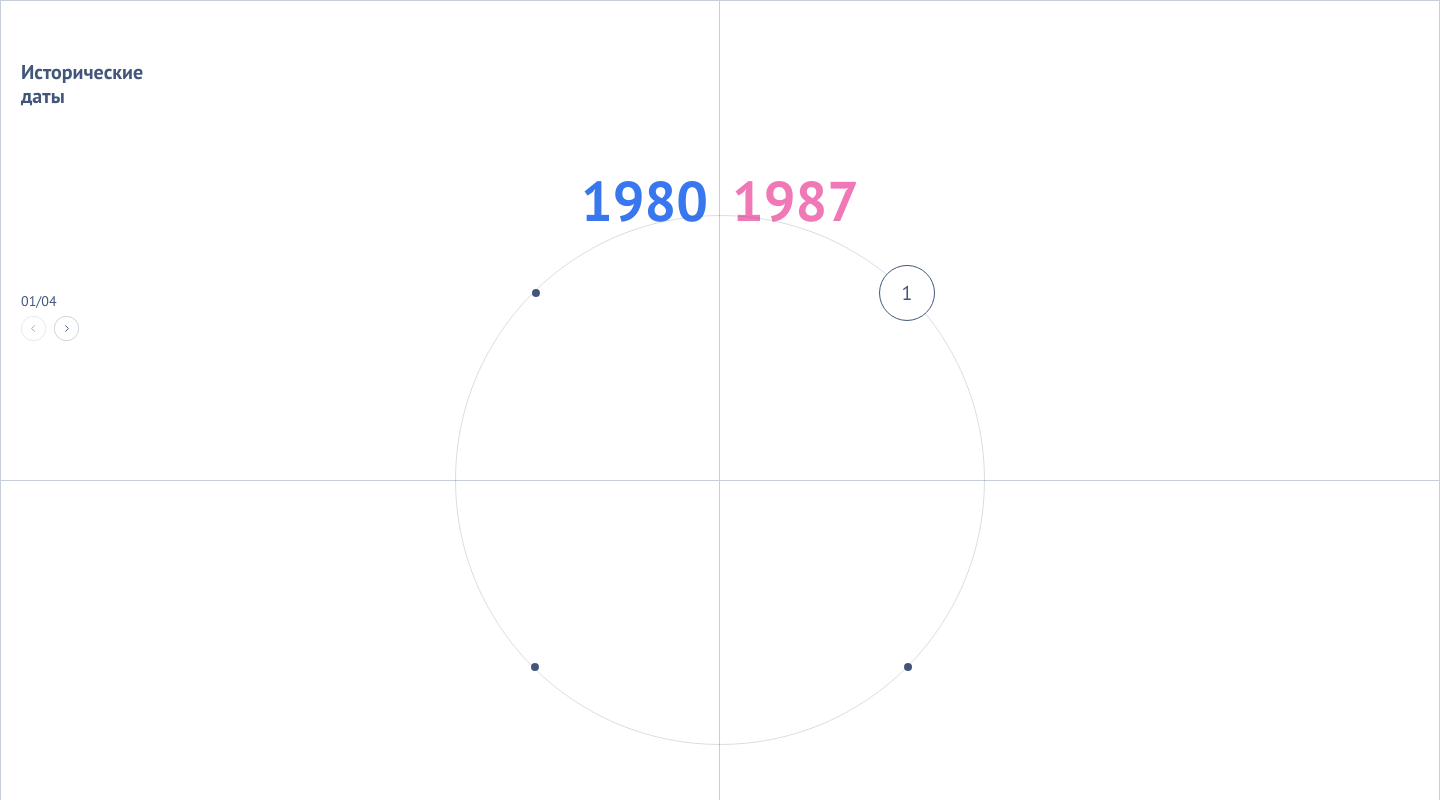
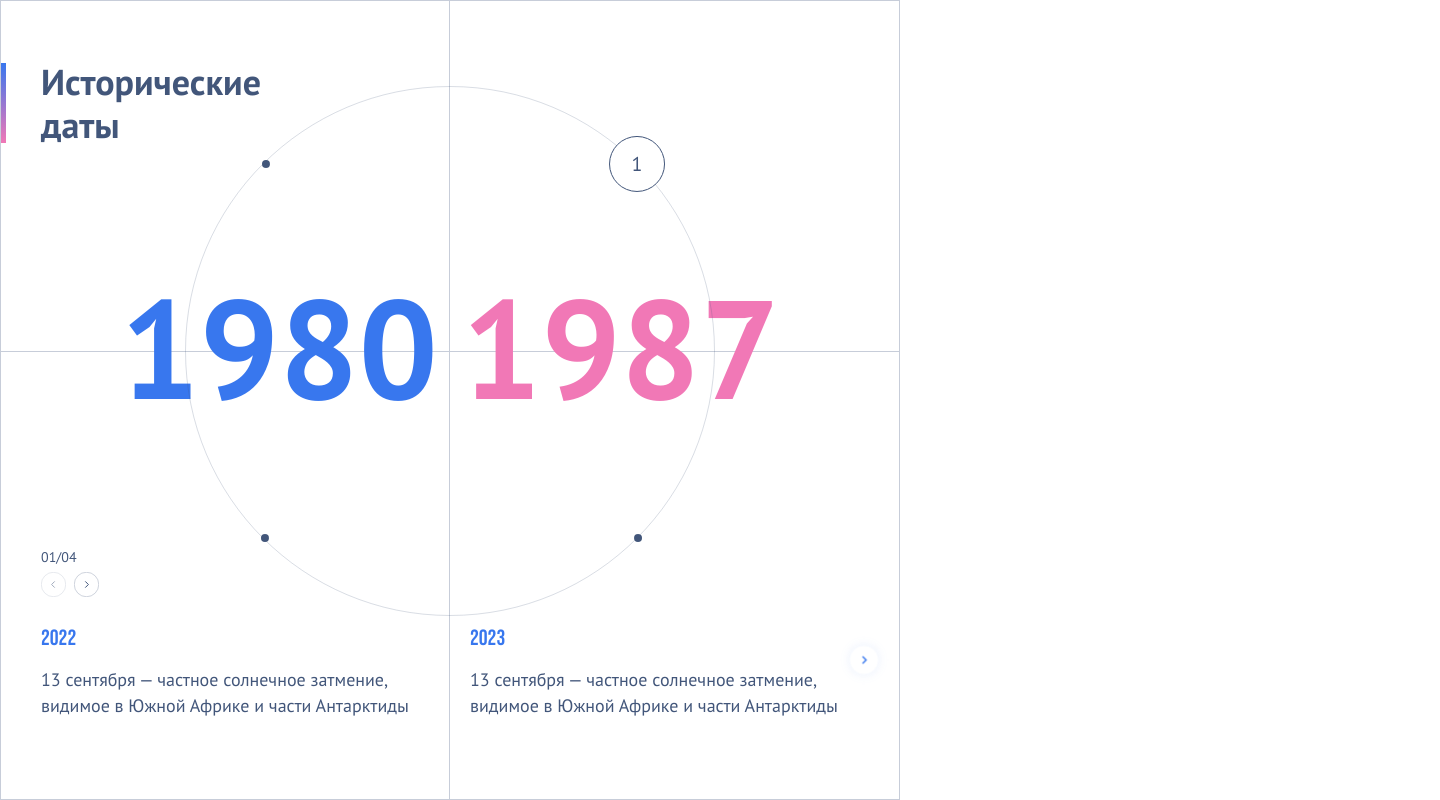
Before and after one commit to navi9000/only, a React app: page / in a window 1280 px wide. Shown: the top 800 px of the page, 1440 px wide, since content can reach past the window. Built offline with nearby package versions, Linux system fonts and the light colour scheme; a web font is replaced by a local one.

Commit message:
responsive

```diff
--- a/src/components/atoms/Button/Button.module.scss
+++ b/src/components/atoms/Button/Button.module.scss
@@ -20,7 +20,7 @@
       font-size: 20px;
       overflow: hidden;
 
-      @media (min-width: $sm) {
+      @media (min-width: $md) {
         opacity: 1;
         transform-origin: center center;
         height: 56px;
--- a/src/components/atoms/Typography/Typography.module.scss
+++ b/src/components/atoms/Typography/Typography.module.scss
@@ -16,6 +16,14 @@
       font-family: var(--font-secondary);
       font-size: 16px;
 
+      @media (min-width: $sm) {
+        font-size: 18px;
+      }
+
+      @media (min-width: $md) {
+        font-size: 22px;
+      }
+
       @media (min-width: $lg) {
         font-size: 25px;
       }
@@ -25,18 +33,36 @@
   &_size {
     &normal {
       font-size: 14px;
+      @media (min-width: $sm) {
+        font-size: 16px;
+      }
+      @media (min-width: $md) {
+        font-size: 18px;
+      }
       @media (min-width: $lg) {
         font-size: 20px;
       }
     }
     &large {
       font-size: 20px;
+      @media (min-width: $sm) {
+        font-size: 28px;
+      }
+      @media (min-width: $md) {
+        font-size: 36px;
+      }
       @media (min-width: $lg) {
         font-size: 56px;
       }
     }
     &huge {
       font-size: 56px;
+      @media (min-width: $sm) {
+        font-size: 80px;
+      }
+      @media (min-width: $md) {
+        font-size: 140px;
+      }
       @media (min-width: $lg) {
         font-size: 200px;
       }
--- a/src/components/molecules/PageSelectorButton/PageSelectorButton.tsx
+++ b/src/components/molecules/PageSelectorButton/PageSelectorButton.tsx
@@ -46,6 +46,7 @@ const PageSelectorButton: FC<Resolve<Props>> = ({
       if (!isLargeScreen && buttonRef.current) {
         gsap.to(buttonRef.current, {
           ...initialStyles,
+          scale: 1,
           duration: 0,
         })
       }
--- a/src/components/molecules/SwiperNavigation/SwiperNavigation.module.scss
+++ b/src/components/molecules/SwiperNavigation/SwiperNavigation.module.scss
@@ -6,14 +6,28 @@
   transition: opacity 300ms;
   z-index: 1;
   position: absolute;
-  top: 26px;
+  scale: 0.7;
+  top: 0;
+
+  @media (min-width: $lg) {
+    scale: 1;
+    top: 26px;
+  }
+
   &_backward {
-    scale: -1 1;
-    left: 24px;
+    scale: -0.7 0.7;
+    left: 0;
+    @media (min-width: $lg) {
+      scale: -1 1;
+      left: 24px;
+    }
   }
 
   &_forward {
-    right: 24px;
+    right: 0;
+    @media (min-width: $lg) {
+      right: 24px;
+    }
   }
 
   &_hidden {
--- a/src/components/organisms/CardList/CardList.tsx
+++ b/src/components/organisms/CardList/CardList.tsx
@@ -53,6 +53,24 @@ const CardList: FC<Resolve<Props>> = ({ className }) => {
               slidesOffsetBefore: 20,
               spaceBetween: 8,
             },
+            [480]: {
+              slidesPerView: 1.5,
+              slidesOffsetAfter: 20,
+              slidesOffsetBefore: 20,
+              spaceBetween: 16,
+            },
+            [768]: {
+              slidesPerView: 2.5,
+              slidesOffsetAfter: 20,
+              slidesOffsetBefore: 20,
+              spaceBetween: 16,
+            },
+            [900]: {
+              slidesPerView: 2,
+              slidesOffsetAfter: 40,
+              slidesOffsetBefore: 40,
+              spaceBetween: 40,
+            },
             [1440]: {
               slidesPerView: 3,
               spaceBetween: 80,
--- a/src/components/organisms/DateScreen/DateScreen.module.scss
+++ b/src/components/organisms/DateScreen/DateScreen.module.scss
@@ -7,6 +7,7 @@
 
   @media (min-width: $md) {
     height: unset;
+    gap: 110px;
   }
   @media (min-width: $lg) {
     padding-block: 170px 20px;
@@ -17,12 +18,12 @@
 .title {
   --datescreen-title-decoration-width: 0;
   position: relative;
-  @media (min-width: $lg) {
+  @media (min-width: $md) {
     --datescreen-title-decoration-width: 5px;
     &::before {
       position: absolute;
       content: "";
-      height: 120px;
+      height: 80px;
       width: var(--datescreen-title-decoration-width);
       left: calc(0px - var(--block-padding-inline));
       top: 50%;
@@ -33,6 +34,9 @@
         var(--color-pink)
       );
     }
+  }
+  @media (min-width: $lg) {
+    height: 120px;
   }
 }
 
--- a/src/components/organisms/PageControls/PageControls.module.scss
+++ b/src/components/organisms/PageControls/PageControls.module.scss
@@ -40,17 +40,12 @@
   gap: 8px;
   align-self: center;
   @media (min-width: $md) {
-    // display: block;
     position: absolute;
     gap: unset;
     align-self: unset;
     top: var(--block-horizontal-line-placement);
     left: var(--block-vertical-line-placement);
     translate: var(--circle-translate) var(--circle-translate);
-
-    // & > * {
-    //   position: absolute;
-    // }
   }
 }
 
@@ -60,4 +55,6 @@
   top: var(--block-horizontal-line-placement);
   translate: var(--circle-translate) var(--circle-translate);
   pointer-events: none;
+  height: var(--circle-container-side);
+  width: var(--circle-container-side);
 }
--- a/src/components/templates/Block/Block.module.scss
+++ b/src/components/templates/Block/Block.module.scss
@@ -5,14 +5,20 @@
   padding-inline: var(--block-padding-inline);
   position: relative;
 
+  @media (min-width: $sm) {
+    height: 612px;
+  }
+
   @media (min-width: $md) {
     --block-vertical-line-placement: 50%;
-    --block-horizontal-line-placement: 479px;
+    --block-horizontal-line-placement: 350px;
     --circle-container-side: 530px;
     --circle-translate: calc(-0.5 * (var(--circle-container-side)));
 
-    height: 1080px;
-    width: 1440px;
+    --block-padding-inline: 40px;
+    height: 800px;
+    width: 900px;
+
     border: 1px solid var(--color-divider);
     background:
       linear-gradient(
@@ -31,7 +37,10 @@
 
   @media (min-width: $lg) {
     --block-padding-inline: 80px;
+    --block-horizontal-line-placement: 479px;
+
     height: 1080px;
+    width: 1440px;
     margin-left: 320px;
   }
 
@@ -41,7 +50,14 @@
     top: 292px;
     left: 0;
 
+    @media (min-width: $sm) {
+      top: 348px;
+    }
+
     @media (min-width: $md) {
+      top: 624px;
+    }
+    @media (min-width: $lg) {
       top: 840px;
     }
   }
--- a/src/utils/viewport.ts
+++ b/src/utils/viewport.ts
@@ -1,6 +1,6 @@
 import { useSyncExternalStore } from "react"
 
-export function useIsLargeScreen(breakpoint = 768) {
+export function useIsLargeScreen(breakpoint = 900) {
   return useSyncExternalStore(
     (callback) => {
       window.addEventListener("resize", callback)
```
